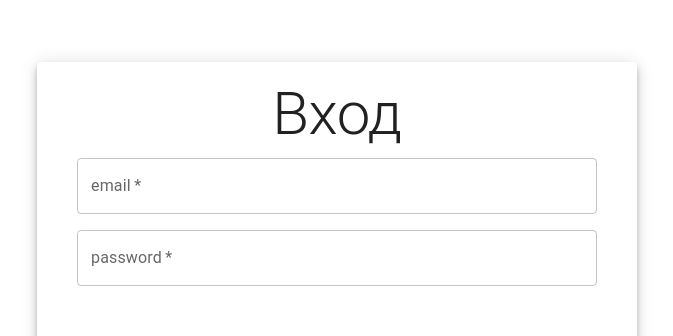
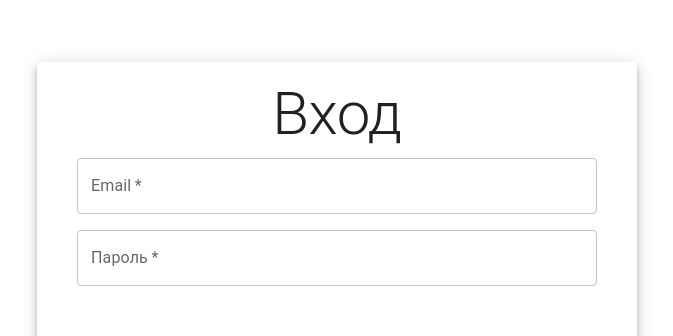
Before and after one commit to nikitazapekin/innowise-internship-task2, a React app: page / in a window 1280 px wide. Shown: the part 151-487 px from the top of the page, without its empty margins (303-976 px from the left). Built offline with nearby package versions, Linux system fonts and the light colour scheme.

Commit message:
refactor(input): Add register

```diff
--- a/src/components/Input/index.tsx
+++ b/src/components/Input/index.tsx
@@ -1,27 +1,15 @@
 import type { TextFieldProps } from "@mui/material";
 import { TextField } from "@mui/material";
 
-interface Field {
-  id: string | number;
-  label?: string;
-  name?: string;
-  type: string;
-  placeholder: string;
-}
-
 interface InputProps extends Omit<TextFieldProps, "onChange"> {
-  field: Field;
   onChange: (value: string) => void;
 }
 
-const Input = ({ field, value, onChange, ...textFieldProps }: InputProps) => {
+const Input = ({ value, onChange, ...textFieldProps }: InputProps) => {
   return (
     <TextField
       {...textFieldProps}
-      label={field.label}
-      type={field.type}
       variant="outlined"
-      placeholder={field.placeholder}
       fullWidth
       value={value ?? ""}
       onChange={(e) => onChange(e.target.value)}
--- a/src/components/SignIn/index.tsx
+++ b/src/components/SignIn/index.tsx
@@ -2,11 +2,18 @@ import { useEffect } from "react";
 import type { SubmitHandler } from "react-hook-form";
 import { useForm } from "react-hook-form";
 import { useNavigate } from "react-router-dom";
-import Input from "@components/Input";
-import { loginFields } from "@constants";
 import { validationRules } from "@constants";
 import UserSnackbar from "@hooks/useSnackbar";
-import { Alert, Button, Paper, Snackbar, Stack, Typography, useTheme } from "@mui/material";
+import {
+  Alert,
+  Button,
+  Paper,
+  Snackbar,
+  Stack,
+  TextField,
+  Typography,
+  useTheme,
+} from "@mui/material";
 
 import { useAppDispatch, useAppSelector } from "@store/redux";
 import { selectIsError, selectIsLoggedIn } from "@store/selectors/auth";
@@ -25,12 +32,11 @@ const SignIn = () => {
   const { snackbar, showSnackbar, closeSnackbar } = UserSnackbar();
   const error = useAppSelector(selectIsError);
   const isSuccess = useAppSelector(selectIsLoggedIn);
+
   const {
     register,
     handleSubmit,
     formState: { errors },
-    watch,
-    reset,
   } = useForm<FormData>();
 
   const onSubmit: SubmitHandler<FormData> = (data) => {
@@ -41,32 +47,17 @@ const SignIn = () => {
     if (isSuccess) {
       showSnackbar("Авторизация успешна", "success");
       dispatch(clearSuccess());
-      reset();
       setTimeout(() => {
         navigate("/cards");
       }, 2000);
     } else if (error) {
       showSnackbar(error, "error");
     }
-  }, [isSuccess, error, navigate, reset, showSnackbar, dispatch]);
+  }, [isSuccess, error, navigate, showSnackbar, dispatch]);
 
   const handleNavigate = () => {
     navigate("/sign-up");
   };
-
-  const handleChange = (fieldName: keyof FormData, value: string) => {
-    const event = {
-      target: {
-        value: value,
-        name: fieldName,
-      },
-    };
-
-    register(fieldName, validationRules[fieldName]).onChange(event);
-  };
-
-  const emailValue = watch("email");
-  const passwordValue = watch("password");
 
   return (
     <>
@@ -84,16 +75,24 @@ const SignIn = () => {
         </Typography>
         <form onSubmit={handleSubmit(onSubmit)}>
           <Stack direction="column" spacing={2} mt={1}>
-            <Input
-              field={loginFields[0]}
-              value={emailValue ?? ""}
-              onChange={(value) => handleChange("email", value)}
+            <TextField
+              label="Email"
+              type="email"
+              variant="outlined"
+              placeholder="Введите ваш email"
+              fullWidth
+              required
+              {...register("email", validationRules.email)}
             />
 
-            <Input
-              field={loginFields[1]}
-              value={passwordValue ?? ""}
-              onChange={(value) => handleChange("password", value)}
+            <TextField
+              label="Пароль"
+              type="password"
+              variant="outlined"
+              placeholder="Введите ваш пароль"
+              fullWidth
+              required
+              {...register("password", validationRules.password)}
             />
 
             <Stack height={30} alignItems="center" justifyContent="center">
--- a/src/components/SignUp/index.tsx
+++ b/src/components/SignUp/index.tsx
@@ -1,12 +1,19 @@
-import { useCallback, useEffect } from "react";
+import { useEffect } from "react";
 import type { SubmitHandler } from "react-hook-form";
 import { useForm } from "react-hook-form";
 import { useNavigate } from "react-router-dom";
-import Input from "@components/Input";
-import { registerFields } from "@constants";
 import { validationRules } from "@constants";
 import UserSnackbar from "@hooks/useSnackbar";
-import { Alert, Button, Paper, Snackbar, Stack, Typography, useTheme } from "@mui/material";
+import {
+  Alert,
+  Button,
+  Paper,
+  Snackbar,
+  Stack,
+  TextField,
+  Typography,
+  useTheme,
+} from "@mui/material";
 
 import { useAppDispatch, useAppSelector } from "@store/redux";
 import { selectIsError, selectIsSuccess } from "@store/selectors/auth";
@@ -31,21 +38,21 @@ const SignUp = () => {
     handleSubmit,
     formState: { errors },
     watch,
-    reset,
   } = useForm<FormData>();
+
+  const password = watch("password");
 
   useEffect(() => {
     if (isSuccess) {
       showSnackbar("Регистрация успешна! Теперь вы можете войти.", "success");
       dispatch(clearSuccess());
-      reset();
       setTimeout(() => {
         navigate("/sign-in");
       }, 2000);
     } else if (error) {
       showSnackbar(error, "error");
     }
-  }, [isSuccess, error, navigate, reset, showSnackbar, dispatch]);
+  }, [isSuccess, error, navigate, showSnackbar, dispatch]);
 
   const onSubmit: SubmitHandler<FormData> = (data) => {
     dispatch(signUp({ email: data.email, password: data.password }));
@@ -54,31 +61,6 @@ const SignUp = () => {
   const handleNavigate = () => {
     navigate("/sign-in");
   };
-  const handleChange = useCallback(
-    (fieldName: keyof FormData, value: string) => {
-      const getPasswordValue = () => watch("password");
-
-      const rules = {
-        email: validationRules.email,
-        password: validationRules.password,
-        confirmPassword: validationRules.confirmPassword(getPasswordValue),
-      };
-
-      const { onChange } = register(fieldName, rules[fieldName]);
-
-      onChange({
-        target: {
-          name: fieldName,
-          value: value,
-        },
-      });
-    },
-    [register, watch]
-  );
-
-  const emailValue = watch("email");
-  const passwordValue = watch("password");
-  const confirmPasswordValue = watch("confirmPassword");
 
   return (
     <>
@@ -96,22 +78,37 @@ const SignUp = () => {
         </Typography>
         <form onSubmit={handleSubmit(onSubmit)}>
           <Stack direction="column" spacing={2} mt={1}>
-            <Input
-              field={registerFields[0]}
-              value={emailValue ?? ""}
-              onChange={(value) => handleChange("email", value)}
+            <TextField
+              label="Email"
+              type="email"
+              variant="outlined"
+              placeholder="Введите ваш email"
+              fullWidth
+              required
+              {...register("email", validationRules.email)}
             />
 
-            <Input
-              field={registerFields[1]}
-              value={passwordValue ?? ""}
-              onChange={(value) => handleChange("password", value)}
+            <TextField
+              label="Пароль"
+              type="password"
+              variant="outlined"
+              placeholder="Введите ваш пароль"
+              fullWidth
+              required
+              {...register("password", validationRules.password)}
             />
 
-            <Input
-              field={registerFields[2]}
-              value={confirmPasswordValue ?? ""}
-              onChange={(value) => handleChange("confirmPassword", value)}
+            <TextField
+              label="Подтвердите пароль"
+              type="password"
+              variant="outlined"
+              placeholder="Повторите ваш пароль"
+              fullWidth
+              required
+              {...register("confirmPassword", {
+                required: "Подтверждение пароля обязательно",
+                validate: (value) => value === password || "Пароли не совпадают",
+              })}
             />
 
             <Stack height={30} alignItems="center" justifyContent="center">
```
